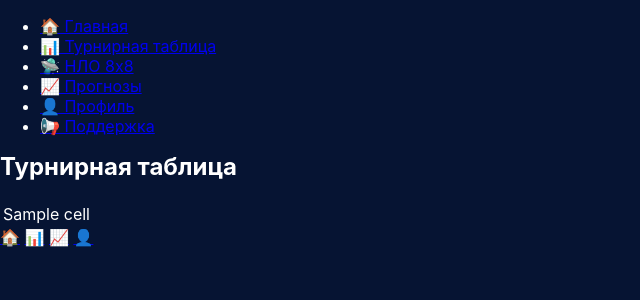
After one commit to mexxvell/ObnF, a Python web app: template templates/standings.html in a window 1280 px wide. The commit adds this page. Shown: the top 300 px of the page, without its empty margins (0-640 px from the left). Run offline with Jinja, Linux system fonts and the light colour scheme; the template is opened without the code that fills it: most values are stand-ins (such as "Sample title", 1, 10 or a date in 2020); some libraries are stand-ins or nearby versions.

Commit message:
Add files via upload

```diff
--- /dev/null
+++ b/runtime.txt
@@ -0,0 +1 @@
+python-3.12.4
--- a/templates/layout_base.html
+++ b/templates/layout_base.html
@@ -10,9 +10,33 @@
   <script src="https://telegram.org/js/telegram-web-app.js"></script>
 </head>
 <body>
+
+  <!-- Бургер-меню -->
+  <nav class="burger-menu">
+    <ul>
+      <li><a href="/miniapp/home">🏠 Главная</a></li>
+      <li><a href="/miniapp/standings">📊 Турнирная таблица</a></li>
+      <li><a href="/miniapp/nlo88">🛸 НЛО 8х8</a></li>
+      <li><a href="/miniapp/predictions">📈 Прогнозы</a></li>
+      <li><a href="/miniapp/profile">👤 Профиль</a></li>
+      <li><a href="/miniapp/support">📢 Поддержка</a></li>
+      {% if session.get('user_id') == OWNER_ID %}
+      <li><a href="/miniapp/admin">⚙️ Админ</a></li>
+      {% endif %}
+    </ul>
+  </nav>
+
   <div id="app">
     {% block content %}{% endblock %}
   </div>
+
+  <!-- Нижнее меню -->
+  <footer class="bottom-nav">
+    <a href="/miniapp/home">🏠</a>
+    <a href="/miniapp/standings">📊</a>
+    <a href="/miniapp/predictions">📈</a>
+    <a href="/miniapp/profile">👤</a>
+  </footer>
 
   <script>
     // expose OWNER_ID to front-end
--- /dev/null
+++ b/templates/standings.html
@@ -0,0 +1,15 @@
+{% extends "layout_base.html" %}
+{% block content %}
+<div class="page page-standings">
+  <h2>Турнирная таблица</h2>
+  <table class="standings-table">
+    {% for row in table %}
+      <tr>
+        {% for cell in row %}
+          <td>{{ cell }}</td>
+        {% endfor %}
+      </tr>
+    {% endfor %}
+  </table>
+</div>
+{% endblock %}
```
Also changed, not shown: app.py (+12 -0 lines).
